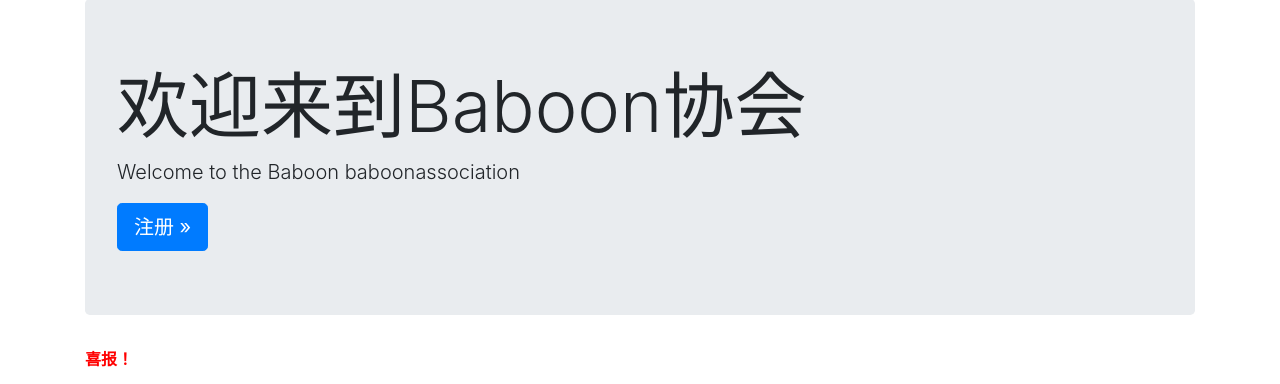
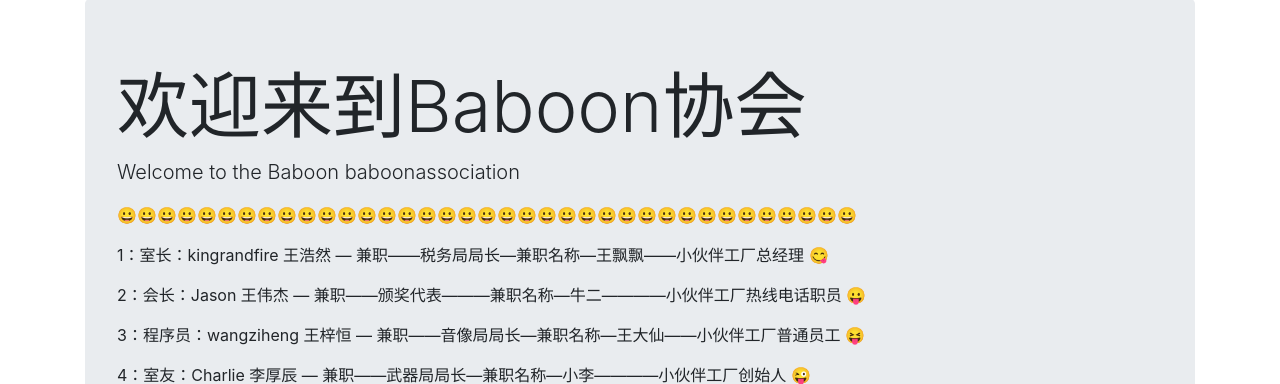
Before and after one commit to HJWZH/Django, a Django app: template learning_logs/templates/learning_logs/index.html in a window 1280 px wide. Shown: the part 88-472 px from the top of the page. Run offline with Django 3.2, Linux system fonts and the light colour scheme; the template is opened without the code that fills it, so the values that code supplies are empty; some libraries are stand-ins or nearby versions; grey boxes are pictures that could not be loaded.

Commit message:
再次提交
再次提交

```diff
--- a/learning_logs/templates/learning_logs/base.html
+++ b/learning_logs/templates/learning_logs/base.html
@@ -2,6 +2,7 @@
 
 <!doctype html>
 <html lang="en">
+  <link rel="stylesheet" type="text/css" href="/static/try.css">
 <head>
   <meta charset="utf-8">
   <meta name="viewport" content="width=device-width, initial-scale=1,
--- a/learning_logs/templates/learning_logs/index.html
+++ b/learning_logs/templates/learning_logs/index.html
@@ -5,11 +5,22 @@
     <h1 class="display-3">欢迎来到Baboon协会</h1>
 
     <p class="lead">Welcome to the Baboon baboonassociation</p>
+    <p>😀😀😀😀😀😀😀😀😀😀😀😀😀😀😀😀😀😀😀😀😀😀😀😀😀😀😀😀😀😀😀😀😀😀😀😀😀</p><p>
+      1：室长：kingrandfire  王浩然 — 兼职——税务局局长—兼职名称—王飘飘——小伙伴工厂总经理         😋</p><p>
+      2：会长：Jason         王伟杰 — 兼职——颁奖代表———兼职名称—牛二————小伙伴工厂热线电话职员   😛</p><p>
+      3：程序员：wangziheng  王梓恒 — 兼职——音像局局长—兼职名称—王大仙——小伙伴工厂普通员工       😝</p><p>
+      4：室友：Charlie       李厚辰 — 兼职——武器局局长—兼职名称—小李————小伙伴工厂创始人         😜</p><p>
+    😀😀😀😀😀😀😀😀😀😀😀😀😀😀😀😀😀😀😀😀😀😀😀😀😀😀😀😀😀😀😀😀😀😀😀😀😀</p><p>
+                        以上为2021级3006寝室—baboon协会重要创始人！</p><p>
+                        </p><p>
+                              😀😀😀😀99977😀😀😀😀</p><p>
+                              </p><p>
+                        ！！！请各位新加入协会的成员牢记！！！</p>
 
-    <a class="btn btn-lg btn-primary" href="{% url 'users:register' %}"
-        role="button">注册 &raquo;</a>
+    <a class="nav-link" href="{% url 'learning_logs:topics'%}"
+        role="button">新建主题 &raquo;</a>
     </div>
-    <strong><p style="color:red">喜报！</p></strong>
-    <img src="https://thumbnail0.baidupcs.com/thumbnail/a68e7c255s6732f53069300a3b7b02db?fid=837566511-250528-484134578117237&rt=pr&sign=FDTAER-DCb740ccc5511e5e8fedcff06b081203-%2bDldsDAG3kYNQ41YDAvZxCjd1eM%3d&expires=8h&chkbd=0&chkv=0&dp-logid=175939124802204092&dp-callid=0&time=1671685200&size=c1999_u1999&quality=100&vuk=837566511&ft=image" width=770>
-
-{% endblock page_header %}
+    <h3><strong><p style="color:red">喜报！</p></strong></h3>
+    <img src="https://thumbnail0.baidupcs.com/thumbnail/a68e7c255s6732f53069300a3b7b02db?fid=837566511-250528-484134578117237&rt=pr&sign=FDTAER-DCb740ccc5511e5e8fedcff06b081203-%2bDldsDAG3kYNQ41YDAvZxCjd1eM%3d&expires=8h&chkbd=0&chkv=0&dp-logid=175939124802204092&dp-callid=0&time=1671685200&size=c1999_u1999&quality=100&vuk=837566511&ft=image" width=800>
+    <a href="https://pan.baidu.com/s/11QszBbMI3NIvlo1jJzifIA?pwd=1234">下载结婚照</a>
+    {% endblock page_header %}
--- /dev/null
+++ b/static/try.css
@@ -0,0 +1,4 @@
+#top{
+    top:0;
+    position:fixed;
+}
--- a/users/templates/registration/login.html
+++ b/users/templates/registration/login.html
@@ -83,7 +83,7 @@
 
     </body></html>
 
-
+    <a href="{% url 'users:register'%}" class="nav-link" role="button">没有账号?去注册!</a>
     {% endbuttons %}
 
     <input type="hidden" name="next"
```
Also changed, not shown: learning_logs/views.py (+5 -5 lines), 1 other file.
